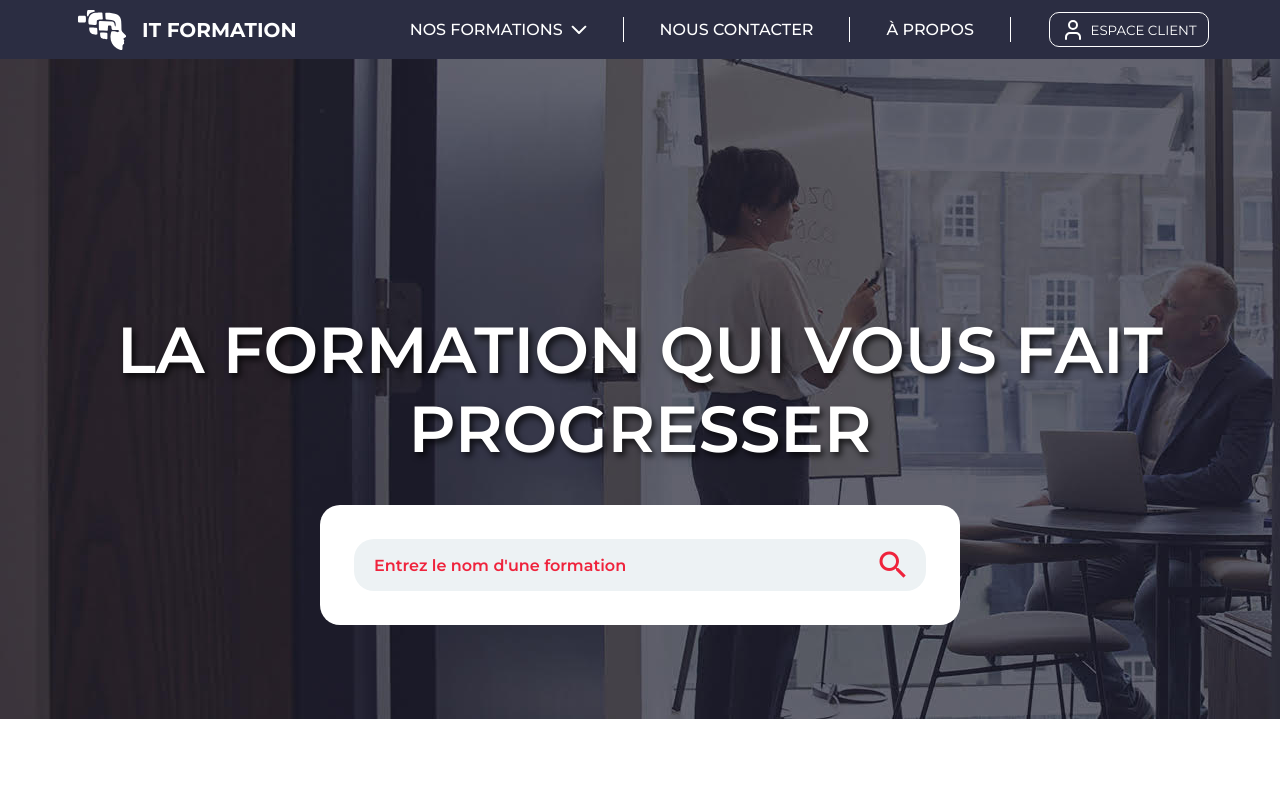
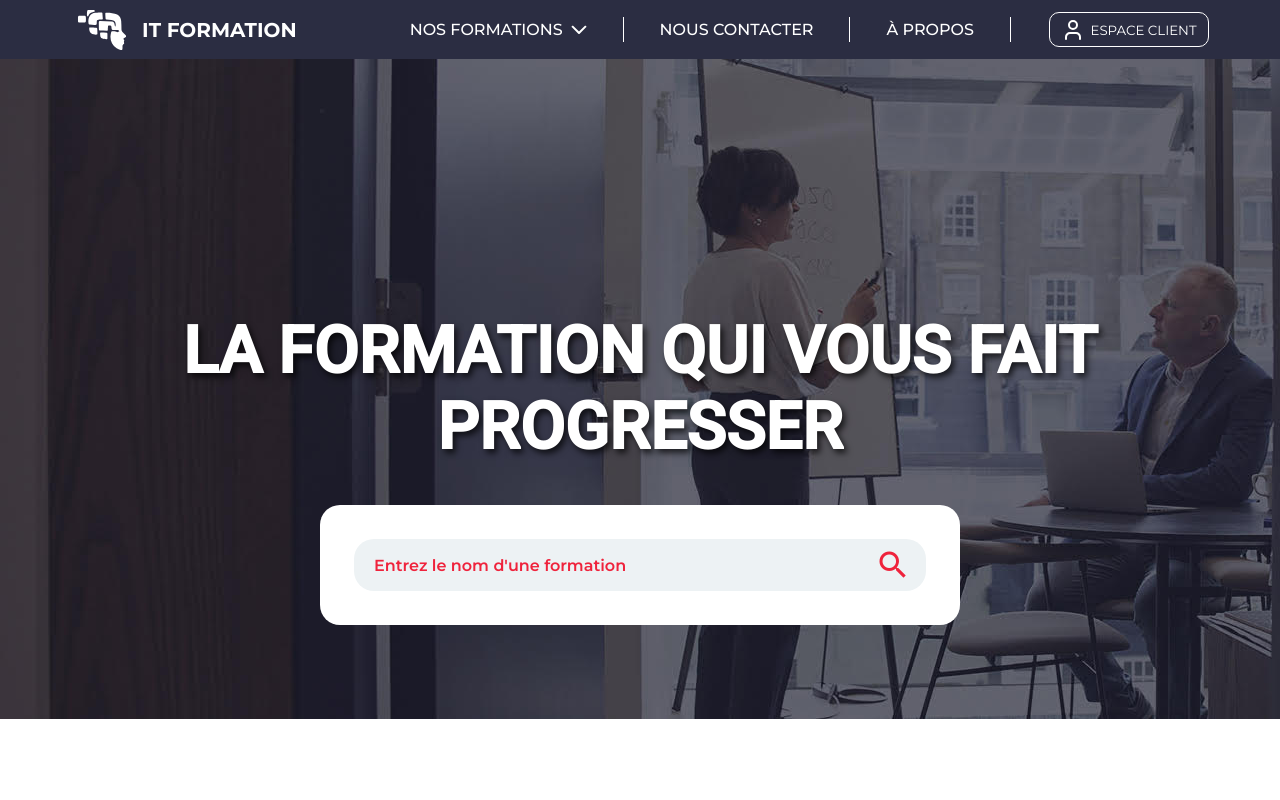
Before and after one commit to BastienCay/Front_IT_Formation, an Angular app in the folder IT_Formation/: page /home-page in a window 1280 px wide. Shown: the top 800 px of the page. Built offline with nearby package versions, Linux system fonts and the light colour scheme.

Commit message:
refractor init

```diff
--- a/IT_Formation/src/app/app.config.ts
+++ b/IT_Formation/src/app/app.config.ts
@@ -8,5 +8,5 @@
 
 
 export const appConfig: ApplicationConfig = {
-  providers: [provideRouter(routes), provideAnimations(), provideHttpClient()]
+  providers: [provideRouter(routes), provideAnimations(), provideHttpClient(), provideAnimations()]
 };
--- a/IT_Formation/src/styles.css
+++ b/IT_Formation/src/styles.css
@@ -14,3 +14,7 @@
     font-family: "Montserrat",  Roboto, "Helvetica Neue", sans-serif;
 
 }
+
+
+html, body { height: 100%; }
+body { margin: 0; font-family: Roboto, "Helvetica Neue", sans-serif; }
```
Also changed, not shown: IT_Formation/package.json (line endings or trailing spaces), IT_Formation/src/app/models/DTO/formationDTO.model.ts (renamed from IT_Formation/src/app/models/formationDTO.model.ts).
